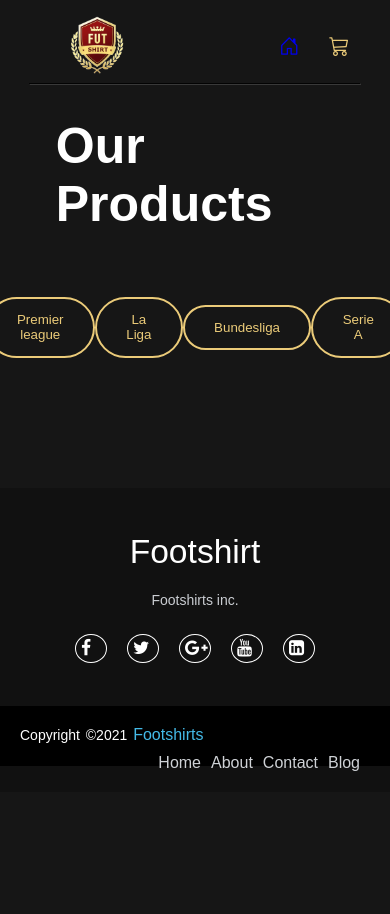
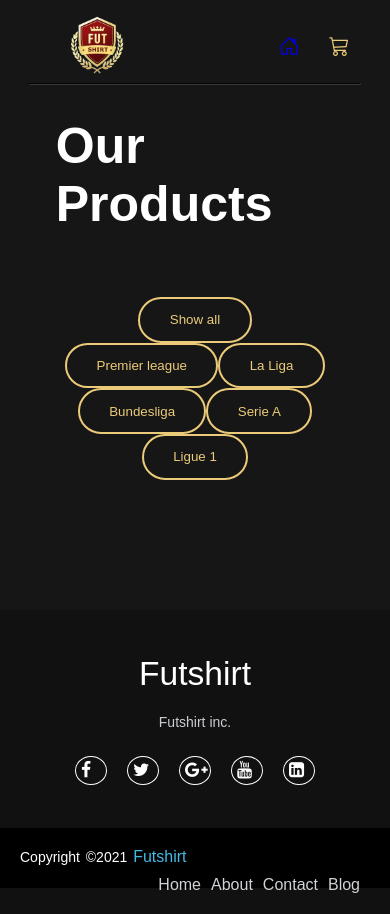
Before and after one commit to Seon95/groepswerk, a PHP site: page /shop.php in a window 390 px wide; the page is wider, and only the part inside the window is pictured. Before the commit the page ends 771 px from the top of that part, so only its background shows below. Run offline with PHP 8.4, Linux system fonts and the light colour scheme; data that the repository does not hold is empty.

Commit message:
responsiveness

```diff
--- a/css/shop.css
+++ b/css/shop.css
@@ -25,6 +25,9 @@ nav {
   list-style: none;
   color: #ebcb79;
 }
+.rechts ul li:hover {
+  color: white;
+}
 
 hr {
   max-width: 100%;
@@ -49,9 +52,9 @@ body {
 }
 
 .container {
-  max-width: 1500px;
+  /* max-width: 1500px; */
   margin: 0 auto;
-  width: 85%;
+  max-width: 85%;
 }
 
 main {
@@ -71,24 +74,27 @@ main {
 }
 
 .filters-wrapper {
-  width: 95%;
+  max-width: 95%;
   margin: 0 auto;
 }
 
+#filter-buttons {
+  /* max-width: 676px; */
+  display: flex;
+  flex-wrap: wrap;
+}
 .button-value {
   border: 2px solid #ebcb79;
   padding: 1em 2.2em;
   border-radius: 3em;
   background-color: transparent;
-  color:#ebcb79;
+  color: #ebcb79;
   cursor: pointer;
 }
 
 .button-value:hover {
   background: linear-gradient(#ebcb79, #f7f3ad);
 }
-
-
 
 /* --------------------- PRODUCTS -------------------- */
 #grid {
@@ -97,7 +103,7 @@ main {
   grid-template-columns: repeat(auto-fit, minmax(180px, 1fr));
   row-gap: 50px;
   column-gap: 30px;
-  flex-wrap: wrap;
+  /* flex-wrap: wrap; */
   margin-top: 50px;
 }
 
@@ -110,8 +116,8 @@ main {
   display: none;
 }
 
-span.product-seller{
-  color:#ebcb79;
+span.product-seller {
+  color: #ebcb79;
   font-weight: 600;
 }
 .show {
@@ -259,9 +265,8 @@ section {
 
 .filter-buttons {
   padding-bottom: 30px;
-
 }
-#filter-buttons{
+#filter-buttons {
   display: flex;
   justify-content: center;
   align-items: center;
--- a/login/db.php
+++ b/login/db.php
@@ -2,8 +2,8 @@
 $db_host = 'localhost';
 $db_user = 'root';
 $db_password = 'root';
-$db_db = 'winkeltje2';
-$db_port = 8888;
+$db_db = 'winkeltje';
+$db_port = 8889;
 
 $mysqli = new mysqli(
   $db_host,
--- a/shop.php
+++ b/shop.php
@@ -119,9 +119,9 @@ $mysqli->close();
 
     <footer>
       <div class="footer-content">
-        <h3>Footshirt</h3>
+        <h3>Futshirt</h3>
         <!--add all information -->
-        <p>Footshirts inc.</p>
+        <p>Futshirt inc.</p>
       </div>
       <ul class="socials">
         <li><a href="#"><i class="fa fa-facebook"></i></a></li>
@@ -133,7 +133,7 @@ $mysqli->close();
 
       <div class="footer-bottom">
         <!-- add all information -->
-        <p>copyright &copy;2021 <a href="#">Footshirts</a> </p>
+        <p>copyright &copy;2021 <a href="#">Futshirt</a> </p>
         <div class="footer-menu">
           <ul class="f-menu">
             <li><a href="./index.html">Home</a></li>
```
Also changed, not shown: css/style2.css (+15 -30 lines), js/filter.js (+5 -4 lines).
